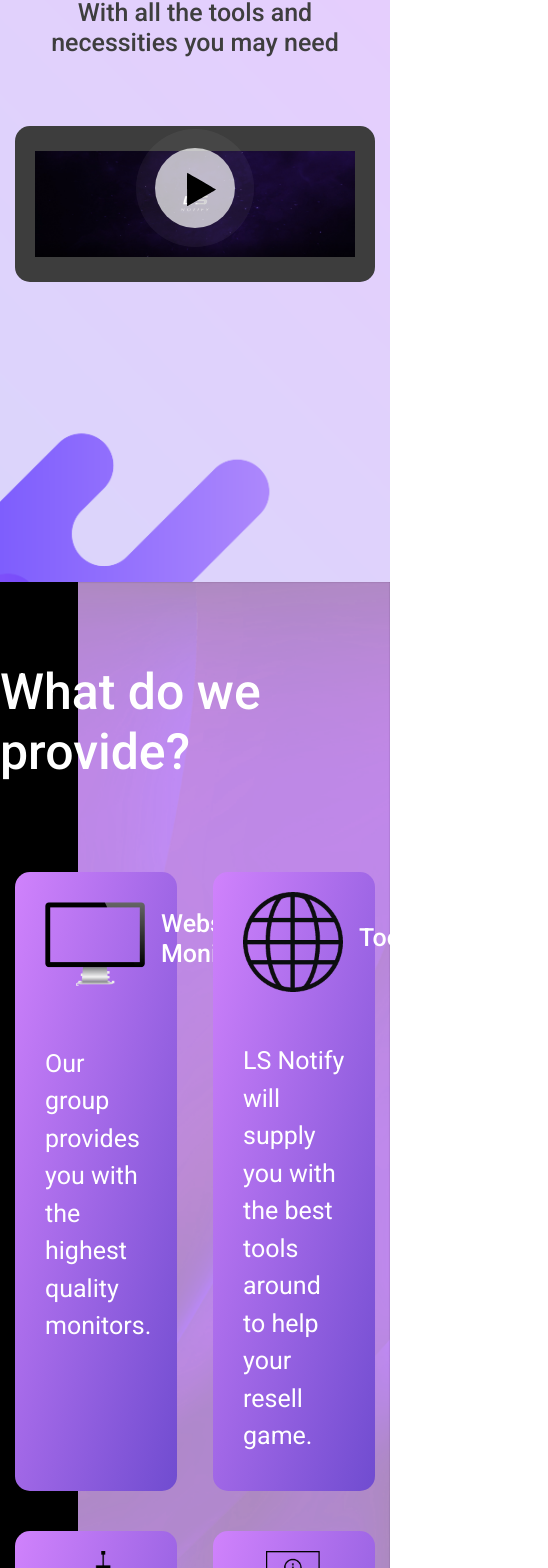
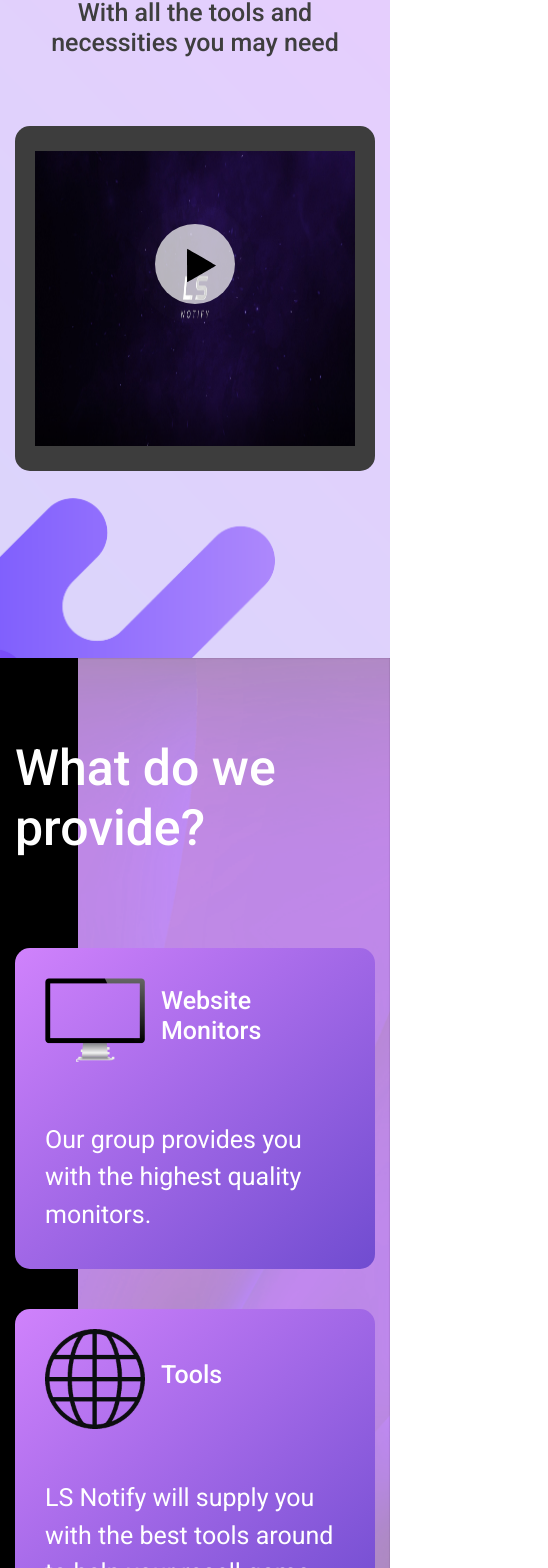
Before and after one commit to yyss8/ls-notify, a Next.js app: page / in a window 390 px wide. Shown: the part 422-1990 px from the top of the page, 548 px wide, since content can reach past the window. Built offline with nearby package versions, Linux system fonts and the light colour scheme.

Commit message:
optimze mobile.

```diff
--- a/src/components/Faq/Faq.jsx
+++ b/src/components/Faq/Faq.jsx
@@ -6,11 +6,11 @@ const Faq = () => {
     <div className="container-lg target">
       <div className={`text-center ${styles.icon}`}><img src="/images/site-logo.png" /></div>
       <h2 className="text-center">FAQ</h2>
-      <div className="d-flex justify-content-between">
+      <div className="d-xl-flex justify-content-between">
         <InfoBox style="2" title="How many sites do you monitor?" description="We monitor up to 20+ sites and adding more as we grow." />
         <InfoBox style="2" title="How do I get LS Notify?" description="You may join through restocks, giveaways or group buys." />
       </div>
-      <div className="d-flex justify-content-center">
+      <div className="d-xl-flex justify-content-center">
         <InfoBox style="2" title="Do you guys have 24/7 suupport?" description="Yes, we offer 24/7 support through all times." />
       </div>
     </div>
--- a/src/components/WhatWeProvide/InfoBox.module.scss
+++ b/src/components/WhatWeProvide/InfoBox.module.scss
@@ -1,9 +1,18 @@
+@import "../../../node_modules/bootstrap/scss/functions";
+@import "../../../node_modules/bootstrap/scss/variables";
+@import "../../../node_modules/bootstrap/scss/mixins";
+
 .infoBox {
+  @include media-breakpoint-up(xl) {
+    width: 45%;
+  }
+
   color: white;
   border-radius: 15px;
   margin-bottom: 40px;
   padding: 20px 30px;
-  width: 45%;
+  min-height: 300px;
+  width: 100%;
 
   img {
     width: 100px;
--- a/src/components/WhatWeProvide/WhatWeProvide.module.scss
+++ b/src/components/WhatWeProvide/WhatWeProvide.module.scss
@@ -25,6 +25,10 @@
   z-index: 5;
 
   h2 {
+    @include media-breakpoint-down(lg) {
+      padding: 0 15px;
+    }
+
     color: white;
     font-size: 50px;
     margin-bottom: 90px;
--- a/src/components/section-main/SectionMain.module.scss
+++ b/src/components/section-main/SectionMain.module.scss
@@ -48,6 +48,10 @@
   }
 
   img {
+    @include media-breakpoint-down(lg) {
+      min-height: 35vh;
+    }
+
     width: 100%;
   }
 }
```
